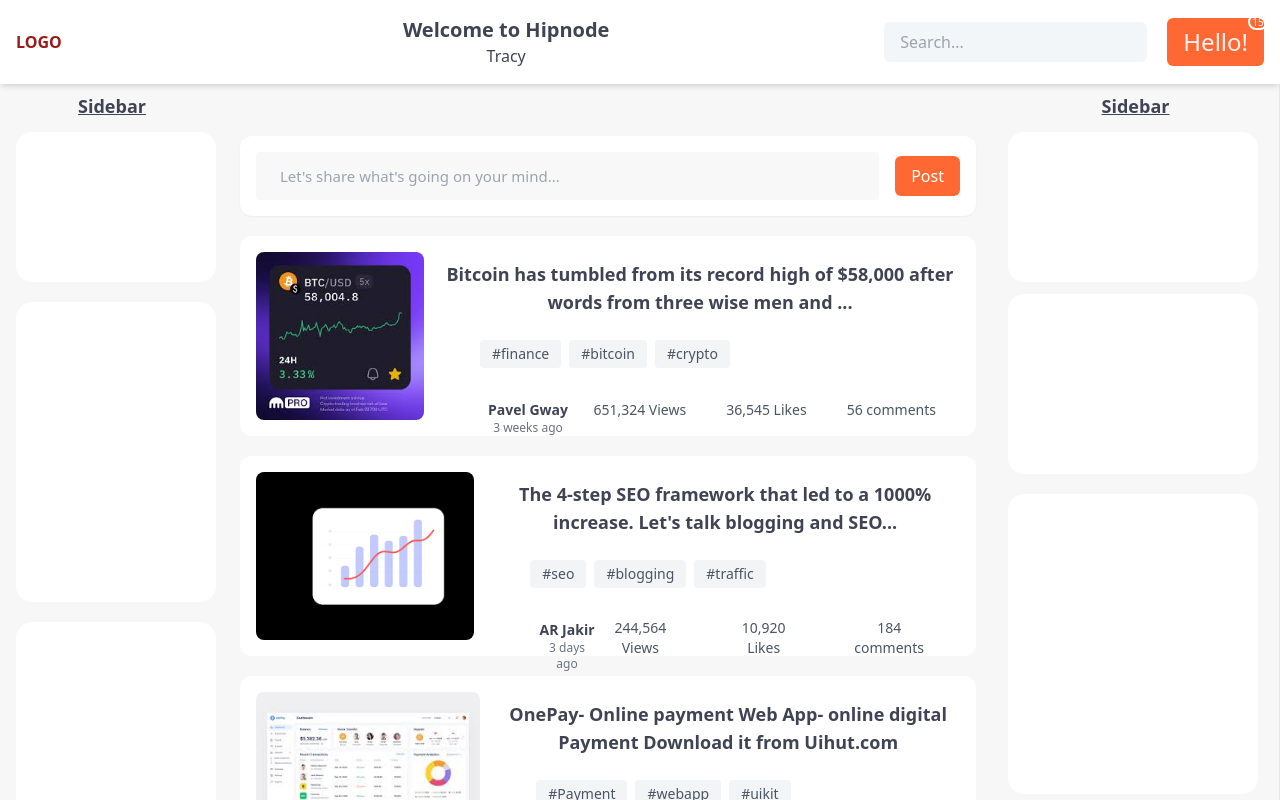
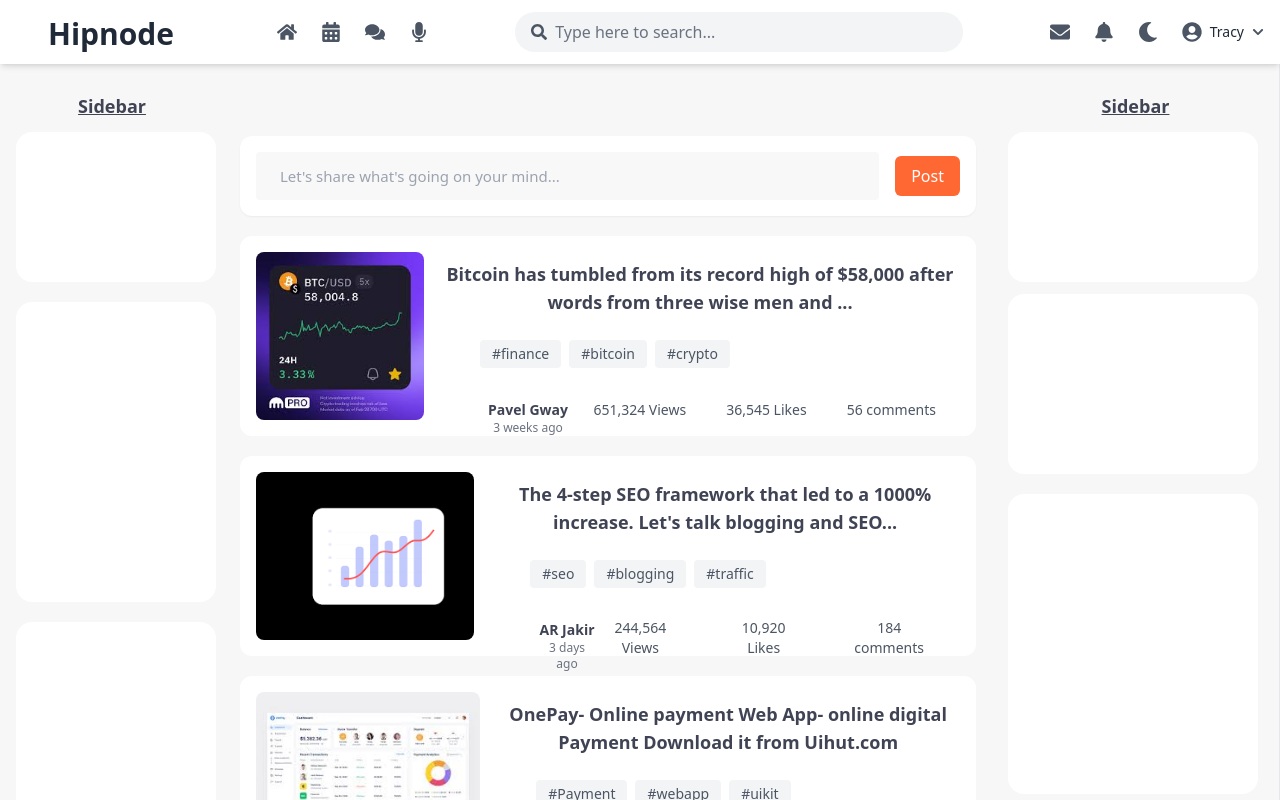
Before and after one commit to nwabekeyi/Hipnode, a React (Vite) app: page / in a window 1280 px wide. Built offline with nearby package versions, Linux system fonts and the light colour scheme.

Commit message:
feat: Added Header

```diff
--- a/package.json
+++ b/package.json
@@ -21,7 +21,7 @@
     "react-icons": "^5.5.0",
     "react-markdown": "^10.1.0",
     "react-quill": "^2.0.0",
-    "react-router-dom": "^7.2.0",
+    "react-router-dom": "^7.4.0",
     "slate": "^0.112.0",
     "slate-history": "^0.110.3",
     "slate-react": "^0.112.1"
--- a/src/Components/PublishingInterface.jsx
+++ b/src/Components/PublishingInterface.jsx
@@ -339,7 +339,7 @@ const PublishingInterface = () => {
 
 // Element and Leaf rendering
 const Element = ({ attributes, children, element }) => {
-  const style = {};
+  const style = {textAlign: element.align || 'left'};
   if (isAlignElement(element)) {
     style.textAlign = element.align;
   }
--- a/src/Pages/Layout/header.jsx
+++ b/src/Pages/Layout/header.jsx
@@ -1,70 +1,139 @@
-import { useContext } from "react";
+import React, { useContext, useState, useEffect } from "react";
 import { ThemeContext } from "../../context/themeContext";
-import Button from "../../Components/button";
-import Inputfield from "../../Components/inputField";
+import {
+  FaHome,
+  FaCalendarAlt,
+  FaComments,
+  FaMicrophone,
+  FaSearch,
+  FaEnvelope,
+  FaBell,
+  FaUserCircle,
+  FaChevronDown,
+  FaMoon,
+  FaSun,
+  FaApple,
+  FaPhone,
+} from "react-icons/fa";
+import { Link } from "react-router-dom";
 
 const Header = () => {
-  const { themeColors } = useContext(ThemeContext);
+  const [searchQuery, setSearchQuery] = useState("");
+  const [isDropdownOpen, setIsDropdownOpen] = useState(false);
 
-  <div
-    className="header fixed top-0 left-0 w-full flex justify-between items-center p-4 min-h-16 z-50 shadow-md"
-    style={{
-      backgroundColor: themeColors.headerColor,
-      color: themeColors.textColor,
-    }}
-  >
-    <div className="w-28 md:flex text-red-800 bg-white font-semibold">LOGO</div>
-    <div className="w-28 md:flex mb-8 text-red-800 bg-white font-semibold">
-      LOGO
-    </div>
 
-    <div>
-      <h1 className="text-xl font-semibold">Welcome to Hipnode</h1>
-      <p>Tracy</p>
-    </div>
+  const { theme, toggleTheme } = useContext(ThemeContext);
 
-    <div className="flex items-center space-x-5">
-      {/* Search Box */}
-      <div className="hidden md:flex">
-        <input
-          type="text"
-          placeholder="Search..."
-          className="px-4 py-2 rounded-md"
-          style={{
-            backgroundColor: themeColors.input1,
-            color: themeColors.textColor,
-          }}
+  // Handle search input change
+  const handleSearchChange = (e) => {
+    setSearchQuery(e.target.value);
+  };
+
+  // Handle search form submission (mock API call)
+  const handleSearchSubmit = async (e) => {
+    e.preventDefault();
+    if (searchQuery.trim()) {
+      console.log("Searching for:", searchQuery);
+      // Simulate API call
+      setTimeout(() => {
+        console.log(`Results for "${searchQuery}" fetched!`);
+      }, 1000);
+    }
+  };
+
+  // Handle voice search
+  const handleVoiceSearch = () => {
+    const recognition = new window.webkitSpeechRecognition();
+    recognition.lang = "en-US";
+    recognition.start();
+
+    recognition.onresult = (event) => {
+      setSearchQuery(event.results[0][0].transcript);
+    };
+  };
+
+  return (
+    <header className="fixed top-0 left-0 w-full flex justify-between items-center p-4 h-16 z-50 shadow-md bg-white dark:bg-gray-900">
+      {/* Logo */}
+      <div className="logo">
+        <h1 className="text-3xl p-2 font-bold text-gray-800 dark:text-white">
+          Hipnode
+        </h1>
+      </div>
+
+      {/* Navigation Icons */}
+      <div className="flex gap-6">
+        <Link to="/">
+          <FaHome className="text-xl text-gray-600 cursor-pointer hover:text-gray-800 dark:text-gray-300" />
+        </Link>
+        <Link to="/calendar">
+          <FaCalendarAlt className="text-xl text-gray-600 cursor-pointer hover:text-gray-800 dark:text-gray-300" />
+        </Link>
+        <Link to="/chat">
+          <FaComments className="text-xl text-gray-600 cursor-pointer hover:text-gray-800 dark:text-gray-300" />
+        </Link>
+        <FaMicrophone
+          className="text-xl text-gray-600 cursor-pointer hover:text-gray-800 dark:text-gray-300"
+          onClick={handleVoiceSearch}
         />
       </div>
 
-      {/* Notification Button */}
-      <div className="flex items-center space-x-5">
-        <Button
-          className="relative text-2xl px-4 py-2 rounded-md"
-          style={{
-            backgroundColor: themeColors.buttonOrangeBg,
-            color: themeColors.buttonColor1Text,
-          }}
+      {/* Search Bar */}
+      <form
+        className="flex items-center bg-gray-100 dark:bg-gray-800 rounded-full px-4 py-2 flex-1 max-w-md mx-4"
+        onSubmit={handleSearchSubmit}
+      >
+        <FaSearch className="text-gray-600 dark:text-gray-300 mr-2" />
+        <input
+          type="text"
+          placeholder="Type here to search..."
+          className="bg-transparent outline-none flex-1 text-gray-700 dark:text-white placeholder-gray-500"
+          value={searchQuery}
+          onChange={handleSearchChange}
+        />
+      </form>
+
+      {/* Right Side Icons and User Profile */}
+      <div className="flex items-center gap-6 relative">
+        <FaEnvelope className="text-xl text-gray-600 cursor-pointer hover:text-gray-800 dark:text-gray-300" />
+        <FaBell className="text-xl text-gray-600 cursor-pointer hover:text-gray-800 dark:text-gray-300" />
+        {/* Dark Mode Toggle */}
+        <button onClick={() => toggleTheme()}>
+          {theme !== 'light' ? (
+            <FaSun className="text-xl text-yellow-500" />
+          ) : (
+            <FaMoon className="text-xl text-gray-600 dark:text-gray-300" />
+          )}
+        </button>
+
+        {/* User Profile Dropdown */}
+        <div
+          className="flex items-center gap-2 cursor-pointer"
+          onClick={() => setIsDropdownOpen(!isDropdownOpen)}
         >
-          Hello!
-          <span
-            className="absolute top-0 right-0 -mt-1 -mr-1 flex justify-center items-center text-[10px] w-5 h-4 rounded-full border-2 border-white"
-            style={{
-              backgroundColor: themeColors.buttonColor1Color,
-              color: themeColors.buttonColor1TextColor,
-            }}
-          >
-            15
+          <FaUserCircle className="text-xl text-gray-600 dark:text-gray-300" />
+          <span className="text-sm text-gray-800 dark:text-white">
+            Tracy
           </span>
-        </Button>
-        {/* Theme Toggle Button */}
-        {/* <button onClick={toggleTheme} style={buttonStyles}>
-            Toggle Theme
-          </button> */}
+          <FaChevronDown className="text-xs text-gray-600 dark:text-gray-300" />
+        </div>
+
+        {isDropdownOpen && (
+          <div className="absolute top-10 right-0 bg-white dark:bg-gray-800 shadow-lg rounded-md py-2 z-10">
+            <p className="px-4 py-2 hover:bg-gray-100 dark:hover:bg-gray-700 cursor-pointer text-sm">
+              Profile
+            </p>
+            <p className="px-4 py-2 hover:bg-gray-100 dark:hover:bg-gray-700 cursor-pointer text-sm">
+              Settings
+            </p>
+            <p className="px-4 py-2 hover:bg-gray-100 dark:hover:bg-gray-700 cursor-pointer text-sm">
+              Logout
+            </p>
+          </div>
+        )}
       </div>
-    </div>
-    <Inputfield />
-  </div>;
+    </header>
+  );
 };
 
 export default Header;
--- a/src/Pages/Layout/layout.jsx
+++ b/src/Pages/Layout/layout.jsx
@@ -1,5 +1,5 @@
 import { useContext } from "react";
-import Header from "../header";
+import Header from "./header";
 import SidebarLeft from "./sidebarLeft"; // Left Sidebar Component
 import SidebarRight from "./sidebarRight"; // Right Sidebar Component
 import { ThemeContext } from "../../context/themeContext";
--- a/src/Pages/Layout/publishingInterfaceModal.jsx
+++ /dev/null
@@ -1,29 +0,0 @@
-import React, { useState } from 'react';
-import Modal from './Modal';
-import PublishingInterface from './PublishingInterface';
-
-const PublishingInterfaceModal = () => {
-  const [isModalOpen, setIsModalOpen] = useState(false);
-
-  const openModal = () => setIsModalOpen(true);
-  const closeModal = () => setIsModalOpen(false);
-
-  return (
-    <div>
-      <button
-        onClick={openModal}
-        className="bg-blue-600 text-white px-4 py-2 rounded-lg text-sm font-medium hover:bg-blue-700"
-      >
-        Open Publishing Interface
-      </button>
-
-      {isModalOpen && (
-        <Modal onClose={closeModal}>
-          <PublishingInterface />
-        </Modal>
-      )}
-    </div>
-  );
-};
-
-export default PublishingInterfaceModal;
--- a/src/Pages/header.jsx
+++ /dev/null
@@ -1,75 +0,0 @@
-import { useContext } from "react";
-import { ThemeContext } from "../context/themeContext";
-import { useNavigate } from "react-router-dom";
-
-const Header = () => {
-  const { themeColors } = useContext(ThemeContext);
-  const navigate = useNavigate();
-  const handleRegisterClick = () => {
-    navigate("/register"); // Navigate to the registration page
-  };
-
-  return (
-    <div
-      className="header fixed top-0 left-0 w-full flex justify-between items-center p-4 min-h-16 z-50 shadow-md"
-      style={{
-        backgroundColor: themeColors.headerColor,
-        color: themeColors.textColor,
-      }}
-    >
-      <div className="w-28 md:flex text-red-800 bg-white font-semibold">
-        LOGO
-      </div>
-
-      <div>
-        <h1 className="text-xl font-semibold">Welcome to Hipnode</h1>
-        <p>Tracy</p>
-      </div>
-
-      <div className="flex items-center space-x-5">
-        {/* Search Box */}
-        <div className="hidden md:flex">
-          <input
-            type="text"
-            placeholder="Search..."
-            className="px-4 py-2 rounded-md"
-            style={{
-              backgroundColor: themeColors.inputBgPrimary,
-              color: themeColors.textColor,
-            }}
-          />
-        </div>
-
-        {/* Notification Button */}
-        <div className="flex items-center space-x-5">
-          <button
-            className="relative text-2xl px-4 py-2 rounded-md"
-            style={{
-              backgroundColor: themeColors.buttonOrangeBg,
-              color: themeColors.buttonPrimaryText,
-            }}
-            onClick={handleRegisterClick}
-          >
-            Hello!
-            <span
-              className="absolute top-0 right-0 -mt-1 -mr-1 flex justify-center items-center text-[10px] w-5 h-4 rounded-full border-2 border-white"
-              style={{
-                backgroundColor: themeColors.buttonPrimaryBg,
-                color: themeColors.buttonPrimaryText,
-              }}
-            >
-              15
-            </span>
-          </button>
-
-          {/* Theme Toggle Button */}
-          {/* <button onClick={toggleTheme} style={buttonStyles}>
-            Toggle Theme
-          </button> */}
-        </div>
-      </div>
-    </div>
-  );
-};
-
-export default Header;
--- a/src/context/themeContext.jsx
+++ b/src/context/themeContext.jsx
@@ -52,6 +52,7 @@ export const ThemeProvider = ({ children }) => {
   }, [theme]);
 
   const toggleTheme = () => {
+    console.log("Toggle theme");
     setTheme((prevTheme) => (prevTheme === "light" ? "dark" : "light"));
   };
 
```
Also changed, not shown: 2 other files (tests, documents, lock files or other folders).
